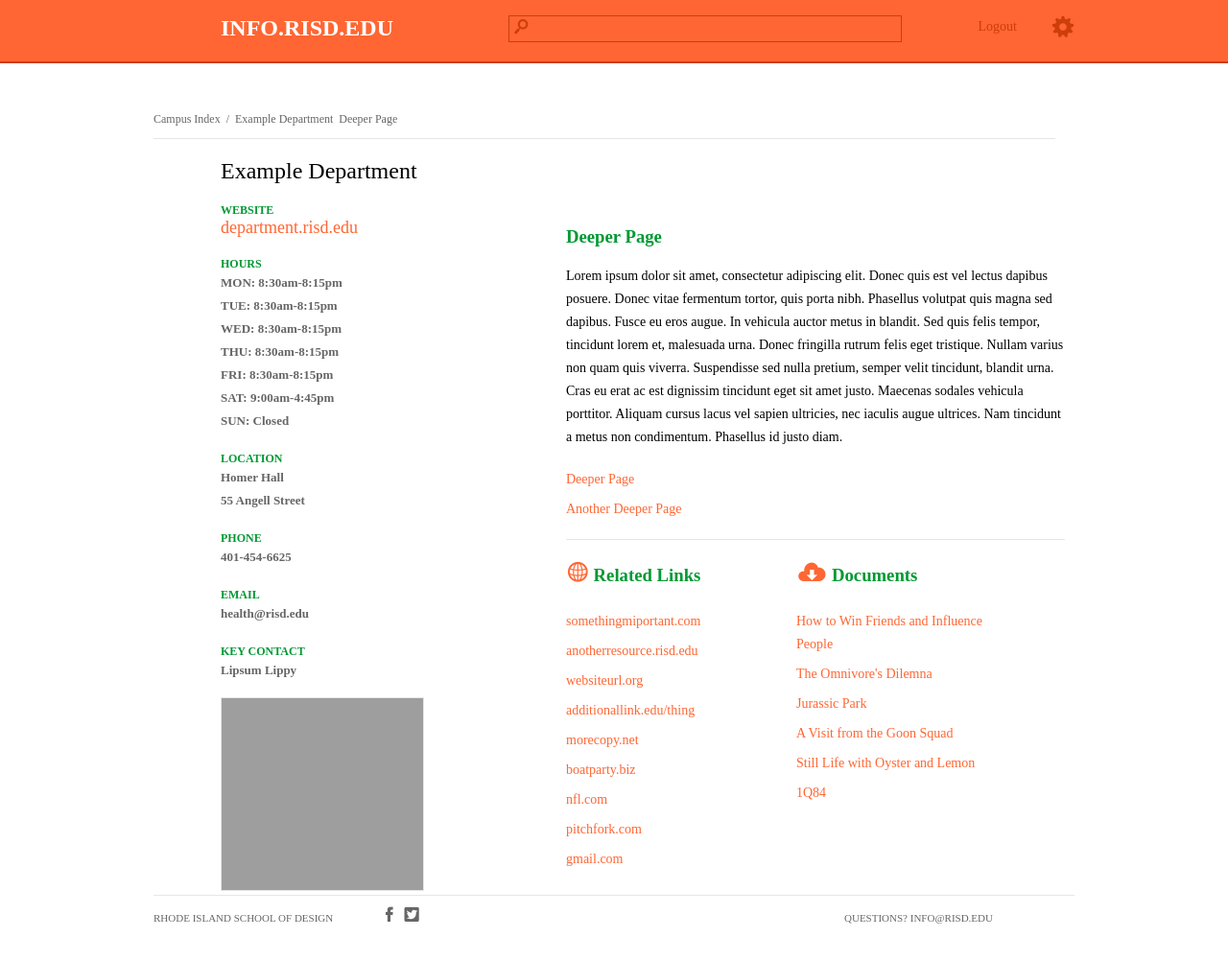
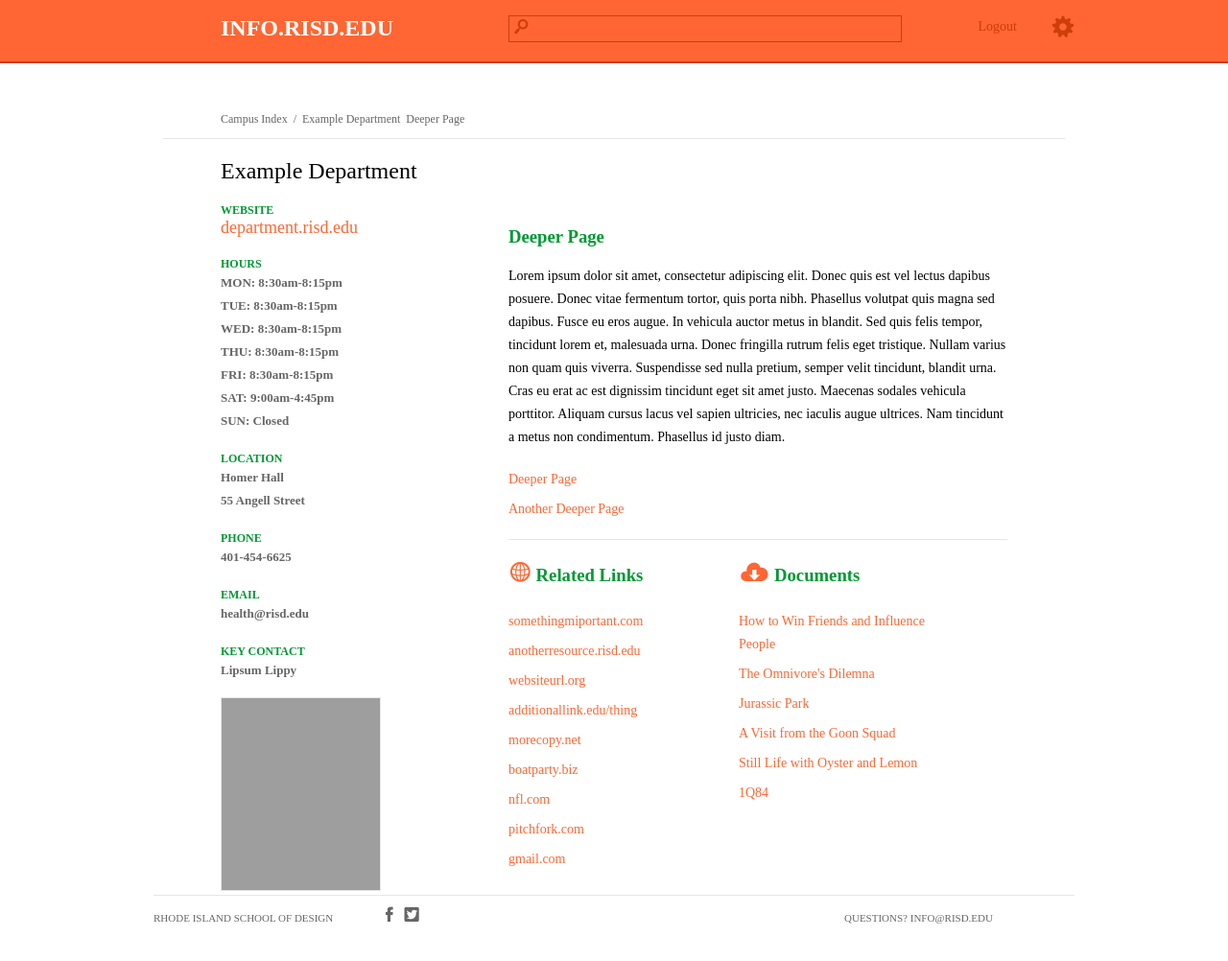
Before and after one commit to micahmicah/info, a Jekyll site: the page built from sample-entry/deeper-page/index.html, in a window 1280 px wide and 1024 px high. Shown: the top 1002 px of the window at 96% size. Built offline with Jekyll 4.4.1, drawn with Linux system fonts in a browser that asks for light colours; some web fonts are replaced; grey boxes are pictures that could not be loaded.

Commit message:
grid adjustments

```diff
--- a/_includes/dept-pages/office-info.html
+++ b/_includes/dept-pages/office-info.html
@@ -1,4 +1,4 @@
-<div class="five columns offset-by-one">
+<div class="four columns offset-by-one">
 		<h2>Example Department</h2>
 		<section class="contact-info">
 			<h5>WEBSITE</h5>
--- a/sample-entry/deeper-page/index.html
+++ b/sample-entry/deeper-page/index.html
@@ -4,7 +4,7 @@ section: deeper page
 ---
 
 <div class="container">
-	<div class="sixteen columns alpha omega bread-crumbs">
+	<div class="fifteen offset-by-one columns bread-crumbs">
 		<ul>
 			<li><a href="{{site.baseurl}}/">Campus Index</a></li>
 			<li><a href="{{site.baseurl}}/sample-entry">Example Department</a></li>
```
Also changed, not shown: 2 other files.
